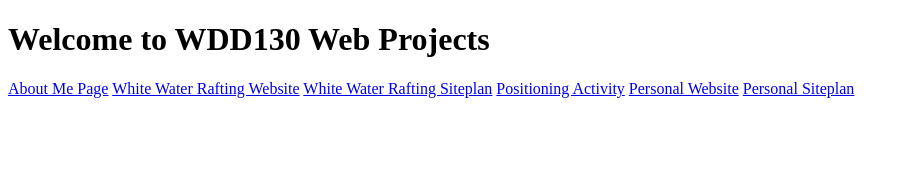
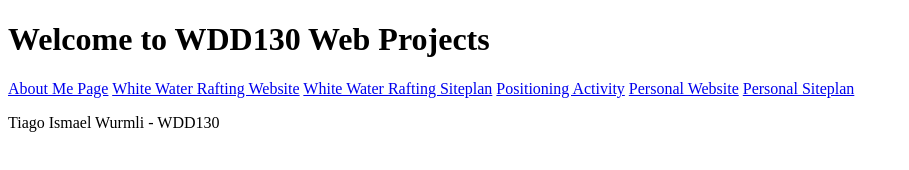
Before and after one commit to TiagoWurmli/wwd130, a plain HTML site: page wdd130/index.html in a window 1280 px wide. Shown: the whole page, without its empty margins (0-909 px from the left). Drawn offline with Linux system fonts and the light colour scheme.

Commit message:
Added a paragraph to the home page

```diff
--- a/wdd130/index.html
+++ b/wdd130/index.html
@@ -16,5 +16,6 @@
       <a href="#">Personal Website</a>
       <a href="#">Personal Siteplan</a>
     </nav>
+    <p>Tiago Ismael Wurmli - WDD130</p>
 </body>
 </html>
```
